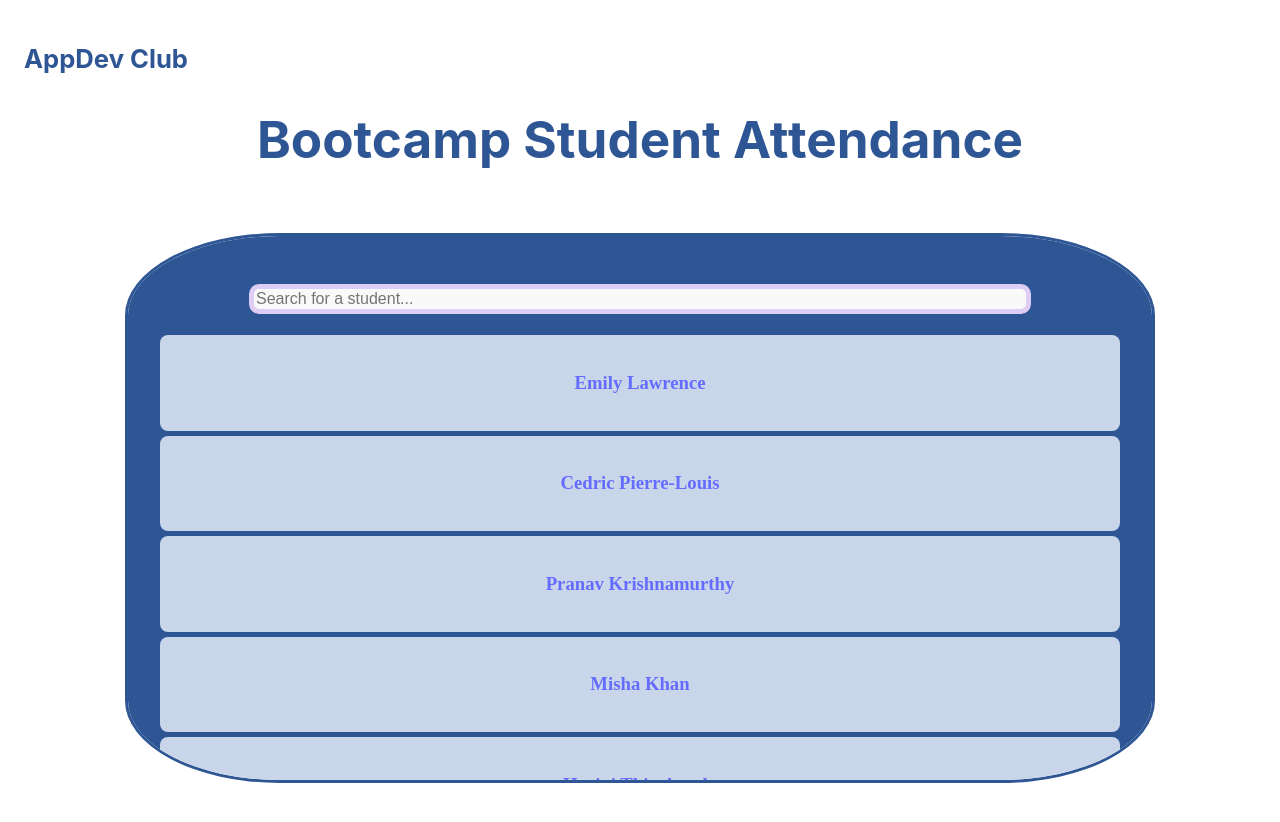
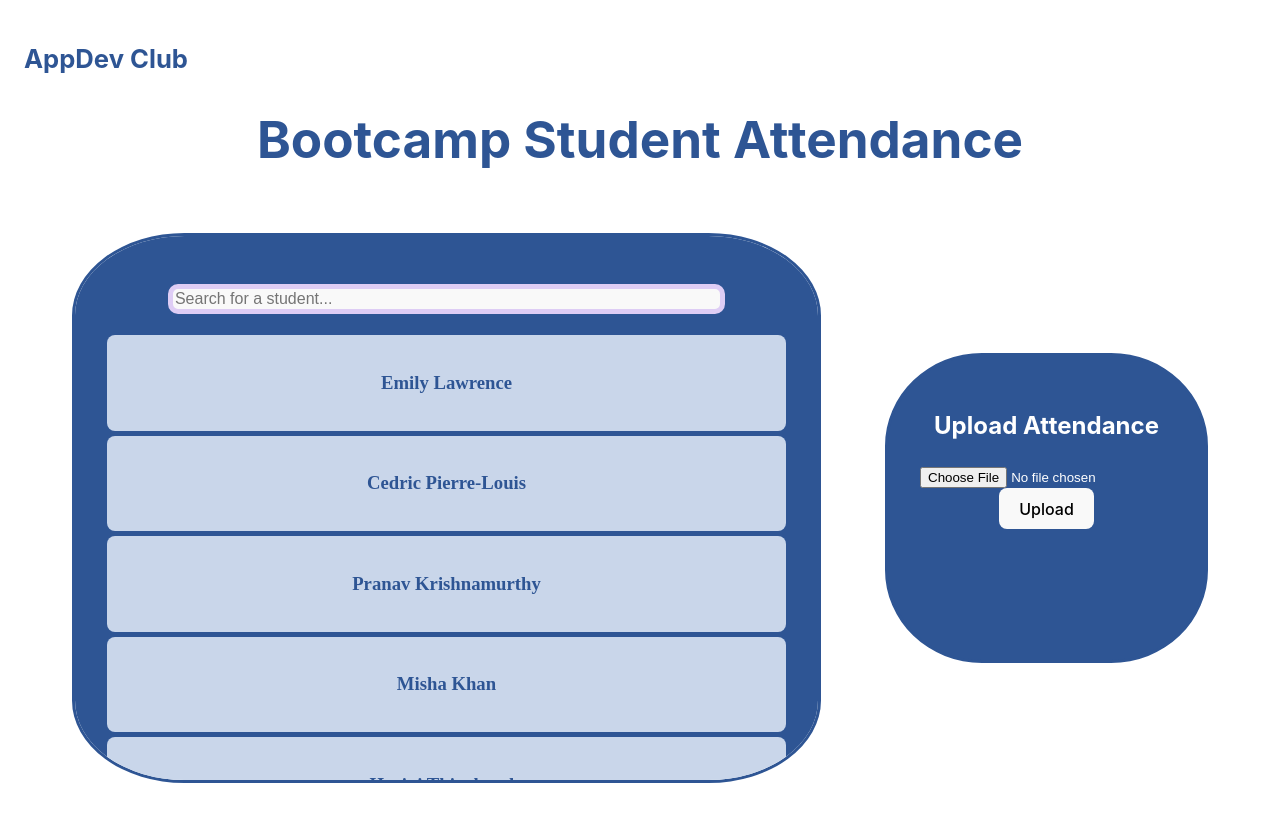
Before and after one commit to pk-2004/bootcamp_project, a React (Vite) app: page / in a window 1280 px wide. Shown: the top 822 px of the page. Built offline with nearby package versions, Linux system fonts and the light colour scheme.

Commit message:
attendance upload

```diff
--- a/src/App.css
+++ b/src/App.css
@@ -38,6 +38,19 @@
 
   font-size: 2rem;
   overflow: auto;
+}
+
+#upload-container {
+  align-items: center;
+  justify-content: center;
+  height: 15rem;
+  padding: 2rem;
+  margin: 2rem;
+  color: white;
+  border-style: solid;
+  background-color: rgba(46, 85, 148, 1);
+  border-color: rgba(46, 85, 148, 1);
+  border-radius: 30%;
 }
 
 #search-bar {
@@ -84,7 +97,7 @@
 
 .student-list li a {
   text-decoration: none;
-  color: rgba(46, 85, 148, 1)navy;
+  color: rgba(46, 85, 148, 1);
   display: block;
 }
 
@@ -115,17 +128,3 @@
   background-color: #5a3e7d; /* Darker purple */
   transform: translateY(-5px);
 }
-
-#homework-container,
-#participation-container {
-  flex: 1; /* Equal height within the right-side */
-  height: auto; /* Adjusts height automatically */
-  max-height: 12rem; /* Limit max height */
-  padding: 2rem;
-  margin: 0; /* Remove extra margins for clean stacking */
-  background-color: rgba(46, 85, 148, 1);
-  border-color: rgba(46, 85, 148, 1)navy;
-  color: white;
-  border-style: solid;
-  border-radius: 25%;
-}
--- a/src/App.tsx
+++ b/src/App.tsx
@@ -65,11 +65,47 @@ function Student({name}: Student ) {
 function App() {
   const [searchTerm, setSearchTerm] = useState("");
 
+  const [file, setFile] = useState<File>();
+  const [uploadStatus, setUploadStatus] = useState<string>();
+
   // Filter students based on search term
   const filteredStudents = students.filter((student) => {
     const matchesSearch = student.name.toLowerCase().includes(searchTerm.toLowerCase());
     return matchesSearch;
   });
+
+  const handleFileChange = (event: React.ChangeEvent<HTMLInputElement>) => {
+    const selectedFile = event.target.files?.[0];
+    if (selectedFile) {
+      setFile(selectedFile);
+    }
+  };
+
+async function getFile() {
+  if (!file) {
+    setUploadStatus("No file selected.");
+    return;
+  }
+
+  const formData = new FormData();
+  formData.append("file", file);
+
+  try {
+    const response = await fetch("http://127.0.0.1:8000/upload_csv/", {
+      method: "POST",
+      body: formData,
+    });
+
+    if (response.ok) {
+      setUploadStatus("File uploaded successfully!");
+    } else {
+      setUploadStatus("Failed to upload file.");
+    }
+  } catch (error) {
+    console.error("Error uploading file:", error);
+    setUploadStatus("An error occurred while uploading the file.");
+  }
+}
 
   return (
     <>
@@ -93,6 +129,13 @@ function App() {
             ))}
           </ul>
 
+        </div>
+
+        <div id="upload-container">
+            <h2>Upload Attendance</h2>
+            <input type="file" onChange={handleFileChange}/>
+            {file && <p>Selected File: {file.name}</p>}
+            <button id="submit-button" onClick={getFile}>Upload</button>
         </div>
 
       </div>
```
Also changed, not shown: 1 other file (tests, documents, lock files or other folders).
